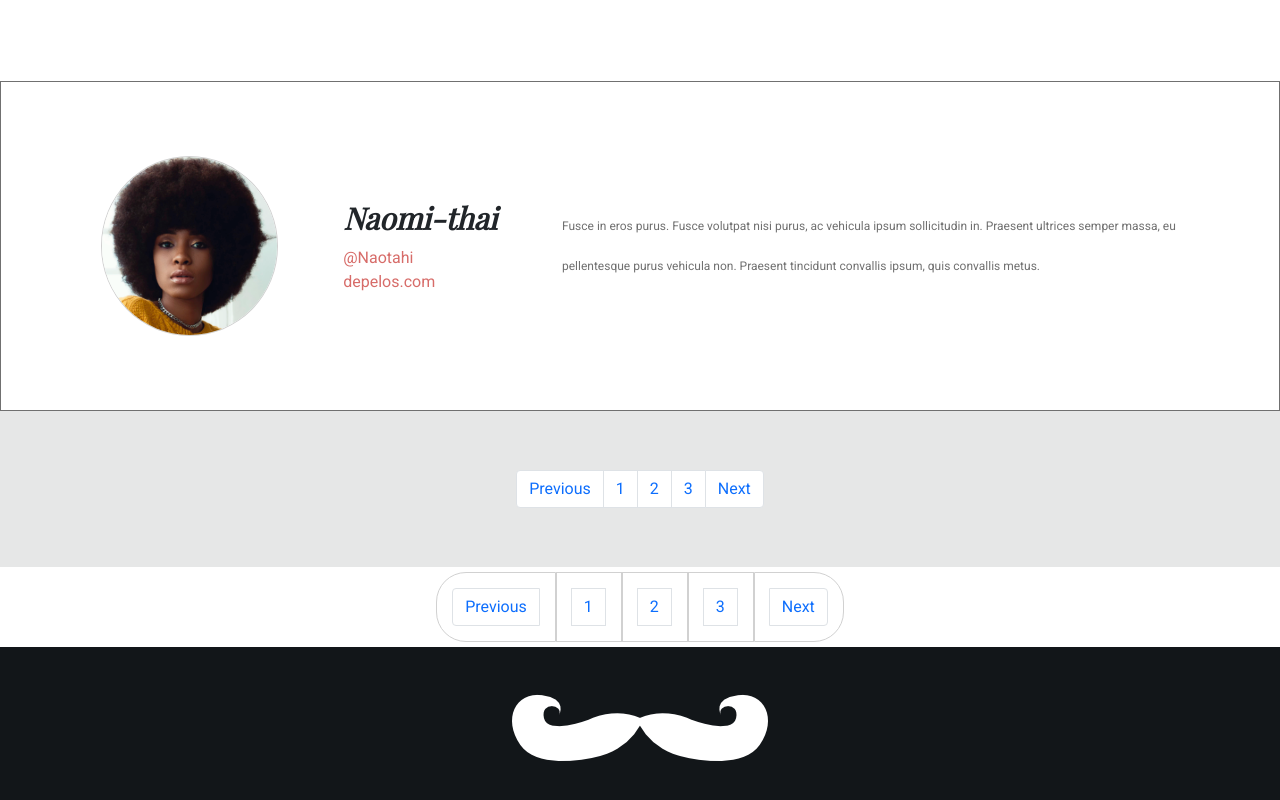
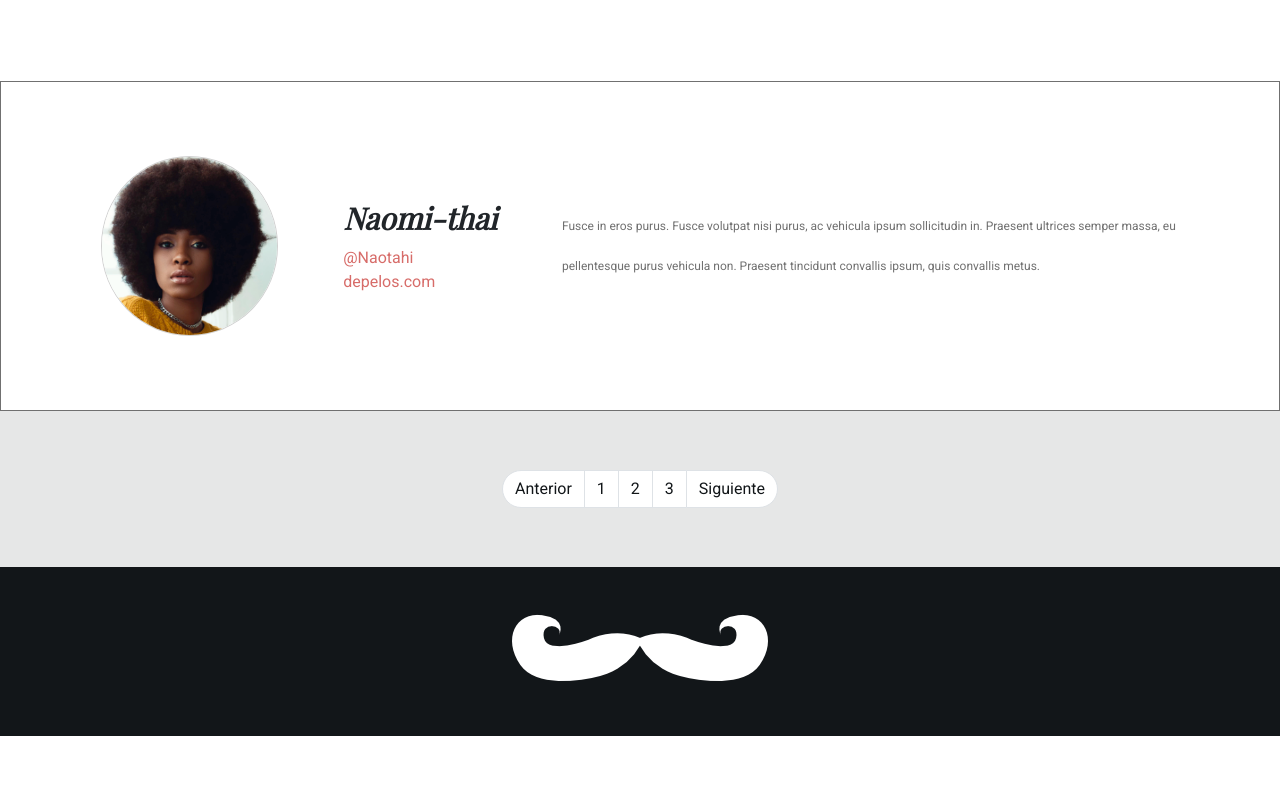
Before and after one commit to JeykerSalinas/desafio-BarberShop, a plain HTML site: page index.html in a window 1280 px wide. Shown: the part 1702-2502 px from the top of the page. After the commit the page ends 2438 px from the top, so only its background shows below. Drawn offline with nearby package versions, Linux system fonts and the light colour scheme; a web font is replaced by a local one.

Commit message:
finsh project, wating for review

```diff
--- a/assets/scss/components/_paginationbar.scss
+++ b/assets/scss/components/_paginationbar.scss
@@ -1,30 +1,20 @@
-.paginationbar {
-  display: flex;
-  justify-content: center;
+.page-link {
+  background-color: $color-white;
+  color: $color-eerie-black;
 
-  &__navbar {
-    ul {
-      display: flex;
-      flex-direction: row;
-      align-items: center;
-      justify-content: center;
-      list-style: none;
-      margin: 20px;
-      height: 40px;
-      li{
-            border: solid 1px $color-ligth-grey;
-            padding: 15px;
+  &:active {
+    color: #777777;
+    border: none;
 
-            &:first-child{
-                border-radius: 30px 0 0 30px;
-            }
-            &:last-child{
-                border-radius: 0 30px 30px 0;
-            }
-
-      }
-
-
-    }
+  }
+  &:hover{
+    background-color:#6C6E70;
+    color: $color-white;
   }
 }
+.page-item:first-child .page-link {
+  border-radius: 20px 0 0 20px;
+}
+.page-item:last-child .page-link {
+  border-radius: 0 20px 20px 0;
+}
--- a/assets/scss/layout/_navbar.scss
+++ b/assets/scss/layout/_navbar.scss
@@ -24,11 +24,8 @@
 
 .nav-link {
   color: $color-ligth-grey;
-  &:active {
-    color: $color-white;
-  }
-  &:hover,
-  &:focus {
+  &:focus, &:hover{
     color: #de8684;
   }
+
 }
--- a/index.html
+++ b/index.html
@@ -184,26 +184,15 @@
     <section class="pages-bar ">
       <nav >
         <ul class="pagination">
-          <li class="page-item"><a class="page-link" href="#">Previous</a></li>
+          <li class="page-item"><a class="page-link" href="#">Anterior</a></li>
           <li class="page-item"><a class="page-link" href="#">1</a></li>
           <li class="page-item"><a class="page-link" href="#">2</a></li>
           <li class="page-item"><a class="page-link" href="#">3</a></li>
-          <li class="page-item"><a class="page-link" href="#">Next</a></li>
+          <li class="page-item"><a class="page-link" href="#">Siguiente</a></li>
         </ul>
       </nav>
     </section>
 
-     <section class="paginationbar">
-    <nav class="paginationbar__navbar"aria-label="Page navigation example">
-  <ul class="pagination">
-    <li class="page-item"><a class="page-link" href="#">Previous</a></li>
-    <li class="page-item"><a class="page-link" href="#">1</a></li>
-    <li class="page-item"><a class="page-link" href="#">2</a></li>
-    <li class="page-item"><a class="page-link" href="#">3</a></li>
-    <li class="page-item"><a class="page-link" href="#">Next</a></li>
-  </ul>
-</nav>
-</section>
 
     <footer class="blog-footer">
       <img src="./assets/img/logo.png" alt="" />
```
Also changed, not shown: assets/css/style.css, 1 other file.
